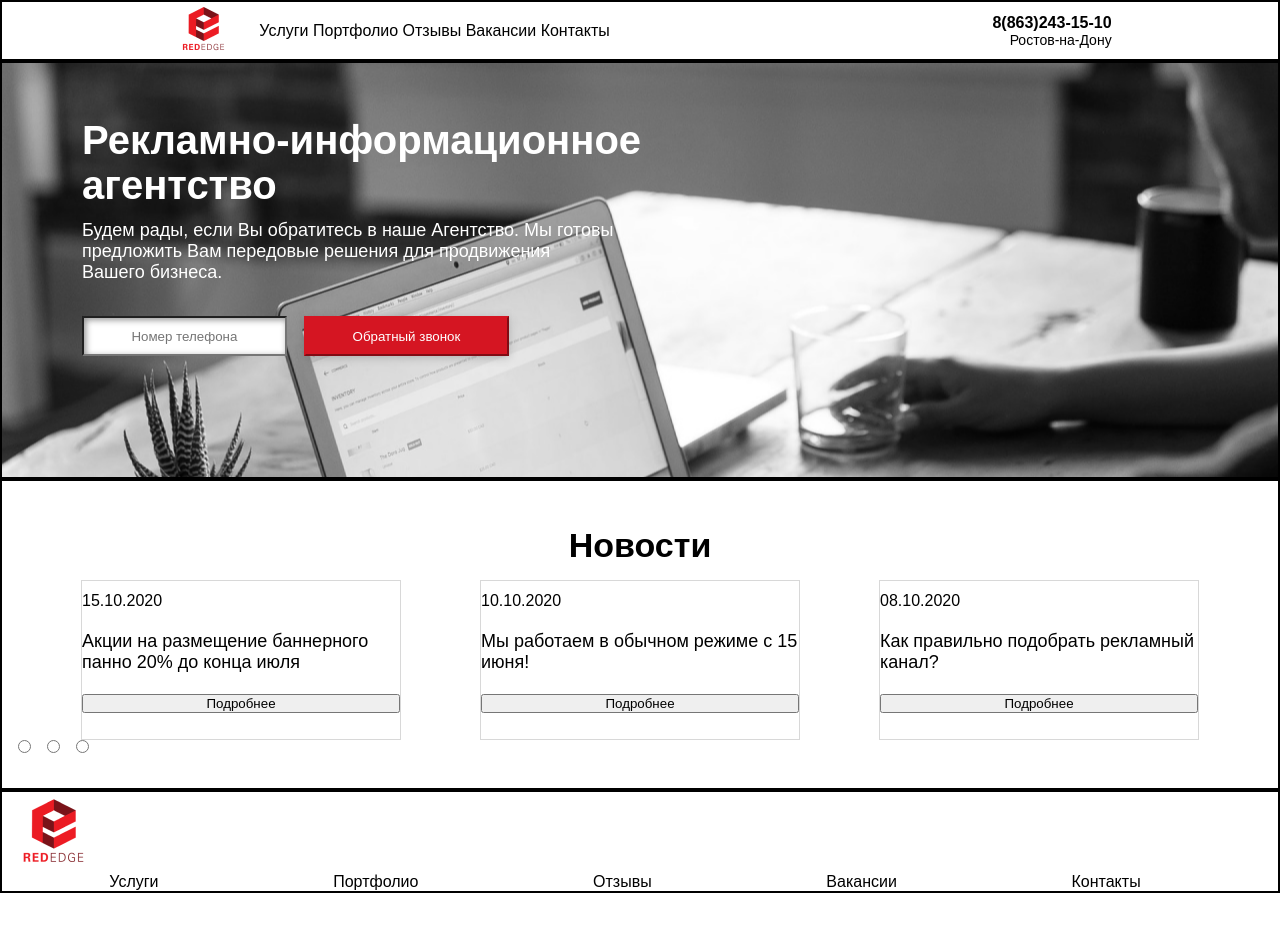
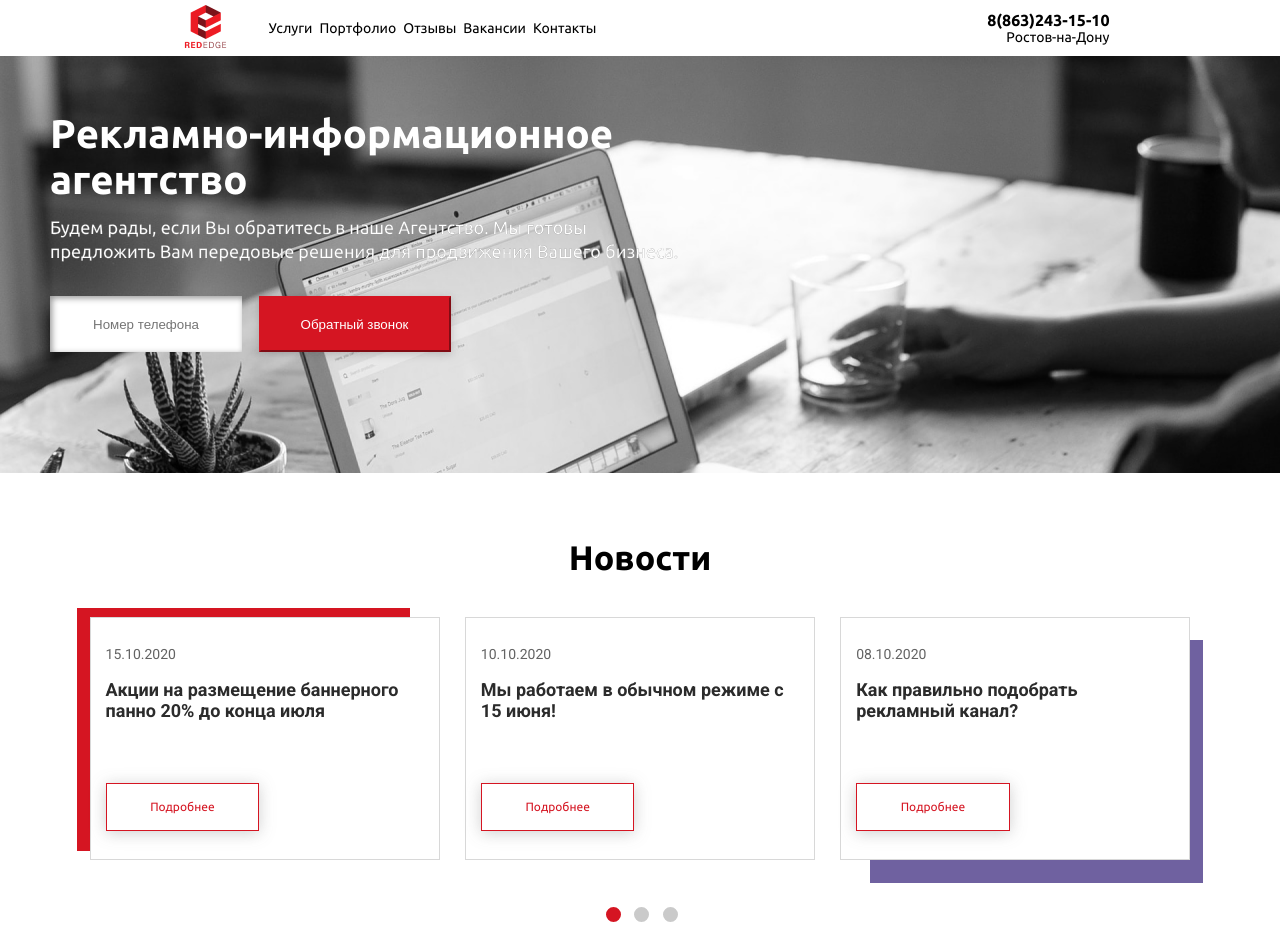
Before and after one commit to Henry111100010101100/Advertisement-site, a plain HTML site: page src/index.html in a window 1280 px wide. Shown: the top 952 px of the page. Before the commit the page ends 893 px from the top, so only its background shows below. Drawn offline with Linux system fonts and the light colour scheme.

Commit message:
styled main block, news block and footer, added fonts

```diff
--- a/src/css/style.css
+++ b/src/css/style.css
@@ -5,14 +5,13 @@
 }
 
 body {
-    font-family: "Ubuntu", sans-serif;
+    font-family: 'Ubuntu', sans-serif;
     font-size: 16px;
     font-weight: 400;
     font-style: normal;
 }
 
 .container {
-    border: 2px solid;
     width: 100%;
 }
 
@@ -26,11 +25,16 @@ body {
     display: flex;
     align-items: center;
 }
-.row{
+.header_row{
     padding-right: 50px;
     padding-left: 20px;
     display: flex;
     justify-content: space-around;
+    font-size: 14px;
+}
+
+.header_row p{
+    margin-left: 7px;
 }
 
 .contacts{
@@ -46,16 +50,21 @@ body {
 }
 
 .main_container{
-    background: url("../img/main_bg.png") center center/auto no-repeat #35353580;
+    background: url("../img/main_bg.png") bottom center /auto no-repeat #35353580;
     padding-bottom: 121px;
-
+    color: #35353580;
 }
 
 .main_content{
     color: white;
     width: 60%;
     padding-top: 55px;
-    padding-left: 80px;
+    padding-left: 50px;
+}
+
+.main_content p{
+    width: 90%;
+    line-height: 24px;
 }
 
 h1{
@@ -64,19 +73,22 @@ h1{
 }
 
 .main_content p {
+    width: 90%;
     padding-top: 12px;
     padding-bottom: 33px;
     font-size: 18px;
+    -webkit-text-stroke: 0.2px grey;
 }
 
 .main_input{
-    width: 16vw;
-    height: 5vh;
+    width: 15vw;
+    height: 7vh;
     text-align: center;
 }
 
 .main_phone_number{
     background: #FFFFFF;
+    border: 0;
     box-shadow: inset 2px 2px 6px rgba(90, 90, 90, 0.65);
 }
 
@@ -89,8 +101,8 @@ h1{
 }
 
 .news_container{
-    padding-top: 45px;
-    padding-bottom: 35px;
+    padding-top: 65px;
+    padding-bottom: 55px;
 }
 
 h2{
@@ -100,9 +112,15 @@ h2{
 }
 
 .news_blocks{
+    display: flex;
+    justify-content: space-evenly;
+    padding-top: 15px;
+}
 
+.news_blocks_wrapper{
+    width: 88%;
     display: flex;
-    padding-top: 15px;
+    justify-content: space-between;
 }
 
 /*.news_slider{*/
@@ -113,28 +131,113 @@ h2{
 /*}*/
 
 .news_slider_wrapper{
+    margin: 0 auto;
+    padding-top: 3vh;
     display: flex;
     justify-content: space-evenly;
     width: 8vw;
 }
 .news_block-row{
-    width: 100%;
+    position: absolute;
+    width: 90%;
+    padding-top: 25px;
     display: flex;
     justify-content: space-evenly;
 }
 
 .news_block{
-    padding-bottom: 15px;
+    position: relative;
+    padding: 20px 15px;
+    margin-left: 25px;
     background: #FFFFFF;
     border: 1px solid #D8D8D8;
-    width: 25vw;
-    height: 20vh;
+    width: 28vw;
+    height: 243px;
     display: flex;
     flex-direction: column;
     justify-content: space-around;
+    font-family: 'Roboto', sans-serif;
+    font-weight: 400;
+    font-size: 14px;
+    color: #636363;
 }
 
 .news_block span{
-    font-weight: 500;
+    margin-bottom: 45px;
+    font-weight: 600;
     font-size: 18px;
+    color: #2B2B2B;
 }
+
+.news_left-rectangle-block{
+    width: 26vw;
+    height: 243px;
+    margin-top: 2vh;
+    background-color: #D51522;
+}
+
+.news_right-rectangle-block{
+    width: 26vw;
+    height: 243px;
+    margin-top: 6vh;
+    background-color: #6F61A0;
+}
+
+.first{
+    margin-left: 2vw;
+}
+
+.third{
+    margin-right: 2vw;
+}
+
+.news_btn-more{
+    width: 12vw;
+    height: 6vh;
+    color: #D51522;
+    border: 1px solid #D51522;
+    background: #FFFFFF;
+    filter: drop-shadow(0px 2px 8px rgba(65, 65, 65, 0.25));
+    font-family: 'Ubuntu', sans-serif;
+    font-size: 12px;
+}
+
+.input_news_slider::after {
+    width: 15px;
+    height: 15px;
+    border-radius: 15px;
+    top: -2px;
+    left: -1px;
+    position: relative;
+    background: #D51522;
+    content: '';
+    display: inline-block;
+    visibility: visible;
+    border: 2px solid white;
+}
+
+.middle_radio_button::after, .right_radio_button::after {
+    background: #CACACA;
+}
+
+footer{
+    height: 25vh;
+    color: #FFFFFF;
+    background: #211F2B;
+
+}
+
+.footer_container{
+    height: 25vh;
+    padding-right: 5vw;
+    display: flex;
+    align-items:center;
+    justify-content: space-around;
+}
+
+.footer_row{
+    width: 50%;
+    display: flex;
+    justify-content: space-evenly;
+    flex-wrap: wrap;
+}
--- a/src/index.html
+++ b/src/index.html
@@ -7,7 +7,7 @@
     <title>Рекламно-информационное агентство</title>
     <link rel="preconnect" href="https://fonts.googleapis.com">
     <link rel="preconnect" href="https://fonts.gstatic.com" crossorigin>
-    <link href="https://fonts.googleapis.com/css2?family=Roboto:ital,wght@0,100;0,300;0,400;0,500;0,700;0,900;1,100;1,400;1,500;1,700;1,900&display=swap" rel="stylesheet">
+    <link href="https://fonts.googleapis.com/css2?family=Roboto:ital,wght@0,100;0,300;0,400;0,500;0,700;0,900;1,100;1,400;1,500;1,700;1,900&family=Ubuntu:ital,wght@0,300;0,400;0,500;0,700;1,300;1,400;1,500;1,700&display=swap" rel="stylesheet">
     <link rel="stylesheet" href="css/style.css">
 </head>
 <body>
@@ -18,14 +18,12 @@
                 <div class="logo header_logo">
                     <img src="img/logo_header.png" alt="#">
                 </div>
-                <div class="row">
-                    <p>
-                        Услуги
-                        Портфолио
-                        Отзывы
-                        Вакансии
-                        Контакты
-                    </p>
+                <div class="header_row">
+                    <p>Услуги</p>
+                    <p>Портфолио</p>
+                    <p>Отзывы</p>
+                    <p>Вакансии</p>
+                    <p>Контакты</p>
                 </div>
             </div>
             <div class="contacts">
@@ -40,7 +38,7 @@
         <div class="container main_container">
             <div class="main_content">
                 <h1>Рекламно-информационное агентство</h1>
-                <p>Будем рады, если Вы обратитесь в наше Агентство. Мы готовы <br>предложить Вам передовые решения для продвижения <br> Вашего бизнеса.</p>
+                <p>Будем рады, если Вы обратитесь в наше Агентство. Мы готовы предложить Вам передовые решения для продвижения Вашего бизнеса.</p>
                 <input class="main_input main_phone_number" type="text" placeholder="Номер телефона">
                 <button class="main_input main_btn_callback" type="submit">Обратный звонок</button>
             </div>
@@ -54,7 +52,10 @@
                 <h2>Новости</h2>
             </div>
             <div class="news_blocks">
+                <div class="news_blocks_wrapper">
                     <div class="news_left-rectangle-block"></div>
+                    <div class="news_right-rectangle-block"></div>
+                </div>
                     <div class="news_block-row">
                         <div class="first news_block">
                             15.10.2020<br>
@@ -72,13 +73,14 @@
                             <button class="news_btn-more" type="button">Подробнее</button>
                         </div>
                     </div>
-            <div class="news_right-rectangle-block"></div>
+
+
             </div>
             <div class="news_slider">
                 <div class="news_slider_wrapper">
-                <input class="input_news_slider" type="radio">
-                <input class="input_news_slider" type="radio">
-                <input class="input_news_slider" type="radio">
+                    <input class="input_news_slider left_radio_button" type="radio">
+                    <input class="input_news_slider middle_radio_button" type="radio">
+                    <input class="input_news_slider right_radio_button" type="radio">
                 </div>
             </div>
         </div>
@@ -90,7 +92,7 @@
             <div class="logo footer_logo">
                 <img src="img/logo_footer.png" alt="#">
             </div>
-            <div class="row">
+            <div class="footer_row">
                 <p>Услуги</p>
                 <p>Портфолио</p>
                 <p>Отзывы</p>
```
Lines whose indentation alone changed are shown as unchanged.
